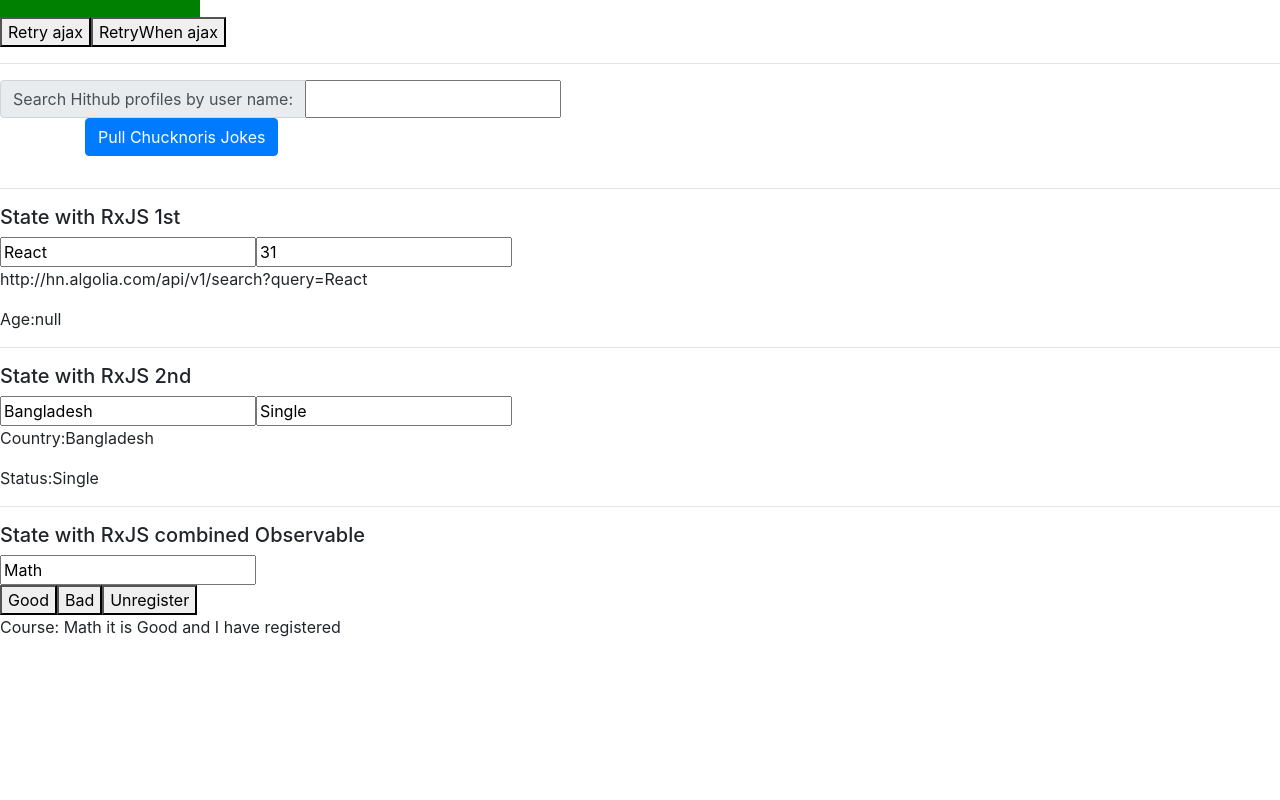
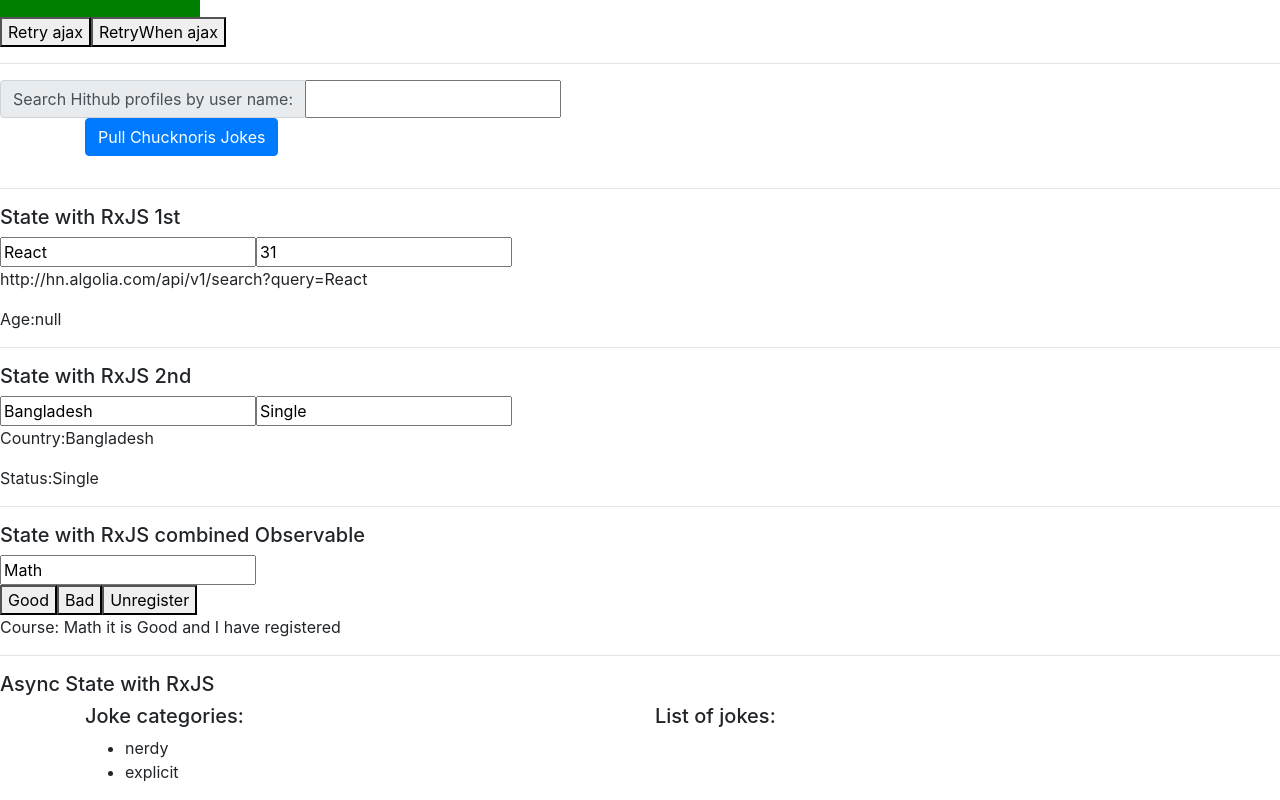
Before and after one commit to AmanAzim/RxJs, a React (Create React App) app: page / in a window 1280 px wide. Shown: the part 957-1757 px from the top of the page. Before the commit the page ends 1612 px from the top, so only its background shows below. Built offline with nearby package versions, Linux system fonts and the light colour scheme.

Commit message:
"manage Async state with RxJS"

```diff
--- a/src/App.js
+++ b/src/App.js
@@ -4,9 +4,11 @@ import Observable1St from './components/observable1st'
 import CallbackPromiseRxJsAwait from './components/callbackPromiseRxJsAwait'
 import ObservableUdemy from './components/observableUdemy'
 import SearchGitHub from './components/gitHubSearch/searchGithub'
+
 import AppRxjs1 from './components/rxjsManageState/appRxjs1'
 import AppRxjs2 from './components/rxjsManageState/appRxjs2'
 import AppRxjs3 from './components/rxjsManageState/appRxjs3'
+import AppRxjs4 from './components/rxjsManageState/appRxjs4'
 
 import {ajax} from 'rxjs/ajax'
 import {from, fromEvent, Observable} from 'rxjs';//It converts static deta into Observables
@@ -94,6 +96,8 @@ class App extends Component {
            <AppRxjs2/>
            <hr/>
            <AppRxjs3/>
+           <hr/>
+           <AppRxjs4/>
         </div>
     );
   }
--- /dev/null
+++ b/src/components/rxjsManageState/appRxjs4.js
@@ -0,0 +1,57 @@
+import React from 'react';
+import withObservableAsyncStream4 from './withObservableAsyncStream4';
+import {BehaviorSubject, combineLatest, Subject} from 'rxjs'
+import {map, filter, scan, switchMap, catchError ,debounceTime} from 'rxjs/operators';
+import {ajax} from 'rxjs/ajax'
+
+const jokeTypes={
+        nerdy:'nerdy',
+        explicit:'explicit'
+};
+
+const AppRxjs4 = ({jokes=[], onfetchJokes}) => {
+
+    return (
+        <div>
+            <h5>Async State with RxJS</h5>
+
+            <div className="container">
+                <div className="row">
+                    <div className="col-6">
+                        <h5>Joke categories:</h5>
+                        <ul>
+                            {Object.values(jokeTypes).map((value, index)=>(
+                                <li key={index} style={{cursor:'pointer'}} onClick={()=>onfetchJokes(value)}>
+                                    {value}
+                                </li>
+                            ))}
+                        </ul>
+                    </div>
+                    <div className="col-6">
+                        <h5>List of jokes:</h5>
+                        <ul>
+                            {jokes.map(joke=>
+                                <li key={joke.id}>
+                                   {joke.joke}
+                                </li>
+                            )}
+                        </ul>
+                    </div>
+                </div>
+
+            </div>
+        </div>
+    );
+};
+
+
+
+const jokes$=new BehaviorSubject([]);
+
+export default withObservableAsyncStream4(jokes$,{
+    onfetchJokes:(value)=>ajax.getJSON(`http://api.icndb.com/jokes/random/5?exclude=[${value}]`)
+        .pipe(debounceTime(1000), catchError((err)=>`An errror occured ${err}`))
+        .subscribe((res)=>{console.log(res.value); return jokes$.next(res.value)}, (e)=>console.log(e))
+})(AppRxjs4);
+
+//combineLatest(jokes$, (jokes)=>jokes)
--- /dev/null
+++ b/src/components/rxjsManageState/withObservableAsyncStream4.js
@@ -0,0 +1,24 @@
+import React,{Component} from 'react';
+
+
+const withObservableAsyncStream4=(combinedObservables, triggers)=>(WrappedComponent)=>{
+    return class extends Component {
+
+        componentDidMount(){
+            this.subscription=combinedObservables.subscribe((newStateValues)=>{ //new values will come from the wrappedComponents input field as we are using the function onChangeQuery:()=>observable.next() to collect the onChange input events. the onChhangeQuery() is passed as a property of Object called "triggers"
+                this.setState({jokes:newStateValues})
+            });
+        }
+        componentWillUnmount(){
+            this.subscription.unsubscribe();
+        }
+
+        render(){
+            return (
+                <WrappedComponent {...this.props} {...this.state} {...triggers}/>
+            )
+        }
+    }
+};
+
+export default withObservableAsyncStream4;
```
Also changed, not shown: src/components/rxjsManageState/appRxjs3.js (+3 -4 lines).
